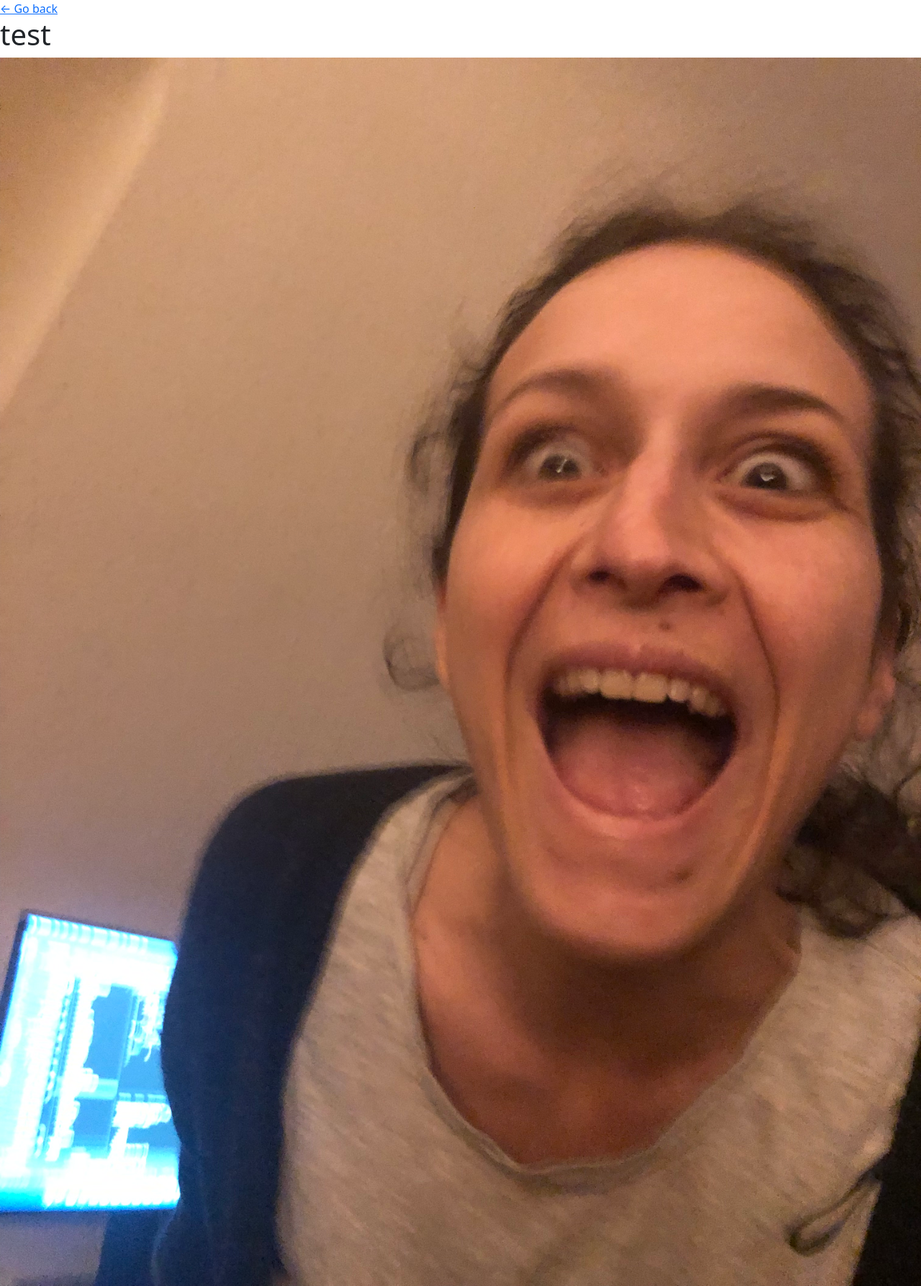
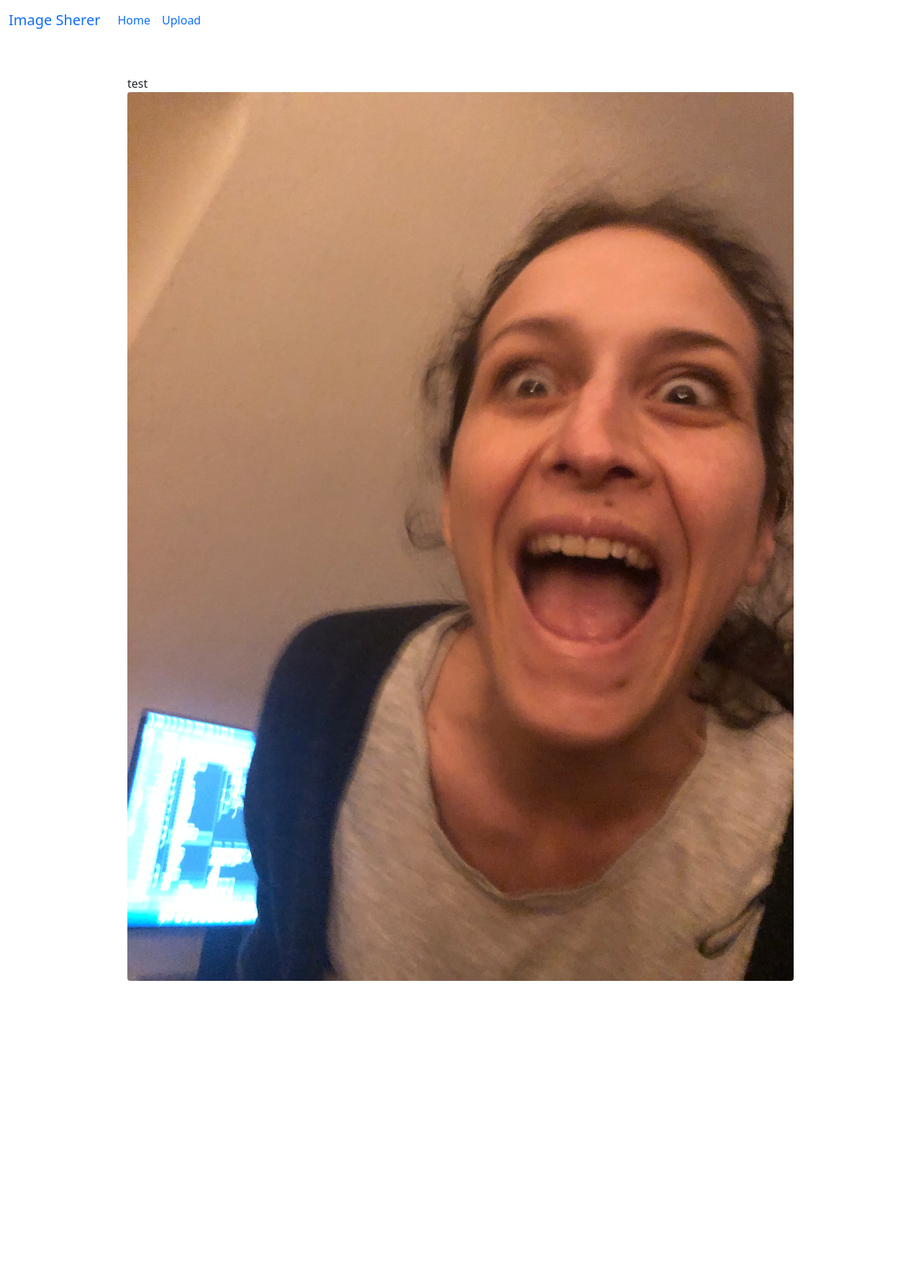
Before and after one commit to franeCode/LaughLens, a Django app: page /detail/14/ in a window 1280 px wide. Shown: the whole page at 72% size. After the commit the page ends 1363 px from the top, so only its background shows below. Run offline with Django 4.2, Linux system fonts and the light colour scheme; data comes from the database, SQL or seed files in the repository; both versions use the stored data as it was after the commit; some libraries are stand-ins or nearby versions.

Commit message:
bootstrap added

```diff
--- a/feed/forms.py
+++ b/feed/forms.py
@@ -1,5 +1,5 @@
 from django import forms
 
 class PostForm(forms.Form):
-    text = forms.CharField()
     image = forms.FileField()
+    text = forms.CharField(label="Description")
--- a/templates/base.html
+++ b/templates/base.html
@@ -7,13 +7,18 @@
     <link href="https://cdn.jsdelivr.net/npm/bootstrap@5.0.0-beta1/dist/css/bootstrap.min.css" rel="stylesheet" integrity="sha384-giJF6kkoqNQ00vy+HMDP7azOuL0xtbfIcaT9wjKHr8RbDVddVHyTfAAsrekwKmP1" crossorigin="anonymous">
 </head>
 <body>
+    {% include 'includes/navbar.html' %}
     {% if messages %}
-        <ul class="messages">
             {% for message in messages %}
-            <li{% if message.tags %} class="{{ message.tags }}"{% endif %}>{{ message }}</li>
+                <div class="bg-{% if message.tags %}{{ message.tags }}{% else %} success {% endif %} bg-gradient text-center text-white py-4">
+                    {{ message }}
+                </div>
             {% endfor %}
-        </ul>
-    {% endif %}
-    {% block body %} {% endblock %}
+        {% endif %}
+
+      <main class="container">
+        {% block body %} {% endblock %}
+    <main>
+
 </body>
 </html>
--- a/templates/detail.html
+++ b/templates/detail.html
@@ -1,9 +1,12 @@
 {% extends 'base.html' %}
 
-{% block title %}  {% endblock %}
+{% block title %} {{ object.text }}  {% endblock %}
 
 {% block body %}
-    <a href="{% url 'feed:index' %}">&larr; Go back</a>
-    <h1>{{ object.text }}</h1>
-    <img src='{{ object.image.url }}' style="width: 100%; height: auto;">
+    <div class="row">
+        <div class="col-sm-10 offset-sm-1 py-5">
+            {{ object.text }}
+            <img src='{{ object.image.url }}' class="img-fluid rounded">
+        </div>
+    </div>
 {% endblock %}
--- /dev/null
+++ b/templates/includes/navbar.html
@@ -0,0 +1,18 @@
+<nav class="navbar navbar-expand-lg bg-body-tertiary">
+    <div class="container-fluid">
+      <a class="navbar-brand" href="/">Image Sherer</a>
+      <button class="navbar-toggler" type="button" data-bs-toggle="collapse" data-bs-target="#navbarNav" aria-controls="navbarNav" aria-expanded="false" aria-label="Toggle navigation">
+        <span class="navbar-toggler-icon"></span>
+      </button>
+      <div class="collapse navbar-collapse" id="navbarNav">
+        <ul class="navbar-nav">
+          <li class="nav-item">
+            <a class="nav-link active" aria-current="page" href="{% url 'feed:index' %}">Home</a>
+          </li>
+          <li class="nav-item">
+            <a class="nav-link" href="{% url 'feed:post' %}">Upload</a>
+          </li>
+        </ul>
+      </div>
+    </div>
+  </nav>
--- a/templates/new_post.html
+++ b/templates/new_post.html
@@ -3,11 +3,12 @@
 {% block title %} Upload a new image {% endblock %}
 
 {% block body %}
-<form method="POST" action="" enctype="multipart/form-data">
+<form method="POST" action="" enctype="multipart/form-data" class="col-sm-4 offset-4 py-5 my-5">
+    <h2>Upload an image</h2>
     {% csrf_token %}
     {{ form.as_p }}
     <div>
-        <button>Submit</button>
+        <button class="btn btn-lg btn-success">Submit</button>
     </div>
 </form>
 {% endblock %}
```
Also changed, not shown: templates/home.html (+20 -8 lines), db.sqlite3, media/booking_project_bM9PWOo.jpg (added), media/ja_EvMbX4E.jpeg (added), media/ja_Ifohz0h.jpeg (added), media/sw-image_ApgpLeT.jpeg (added), media/sw-single_DwthS14.jpeg (added), 7 other files.
